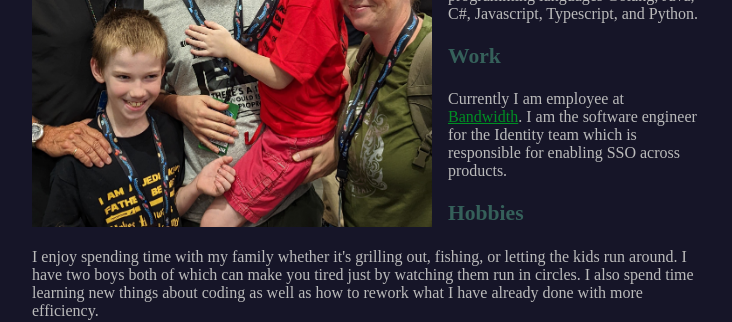
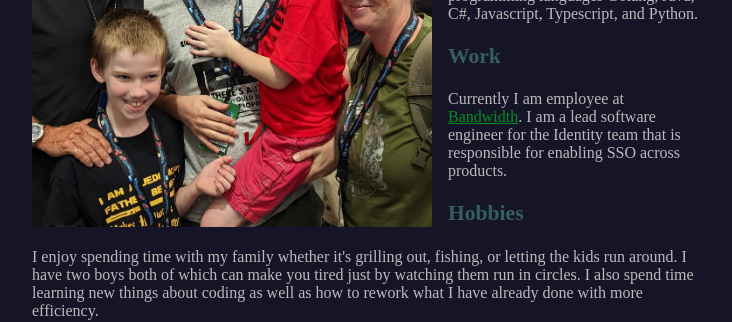
Before and after one commit to tmonck/tmonck.github.io, a Jekyll site: the page built from index.html, in a window 1280 px wide. Shown: the part 258-580 px from the top of the page, without its empty margins (273-1005 px from the left). Built offline with Jekyll 4.4.1, drawn with Linux system fonts in a browser that asks for light colours; nearby versions of some CDN libraries.

Commit message:
Fix grammar

```diff
--- a/index.html
+++ b/index.html
@@ -6,7 +6,7 @@ title: about
 <h3>Personal Info</h3>
 <p>I am <span id="myAge"></span> and enjoy learning new things. I firmly believe that someone should attempt to learn one new thing a day. I apply this in my personal life as well as my work life. Due to this thinking I have managed to learn <span id="numOfPrgLang"></span> different programming languages <span id="prgLang"></span>.</p>
 <h3>Work</h3>
-<p>Currently I am employee at <a href="https://www.bandwidth.com/">Bandwidth</a>. I am the software engineer for the Identity team which is responsible for enabling SSO across products.</p>
+<p>Currently I am employee at <a href="https://www.bandwidth.com/">Bandwidth</a>. I am a lead software engineer for the Identity team that is responsible for enabling SSO across products.</p>
 <h3>Hobbies</h3>
 <p>I enjoy spending time with my family whether it's grilling out, fishing, or letting the kids run around. I have two boys both of which can make you tired just by watching them run in circles. I also spend time learning new things about coding as well as how to rework what I have already done with more efficiency.</p> <p>My most favorite pastime is playing billards. I have played in American Poolplayers Association (APA) since 2006. While part of this league, I have traveled to Vegas once where my team and I placed 33 out of over 850 teams. I have also played in a local cash league. I am looking forwared to the day when we acquire a pool table for our home. My wife may go crazy as I would play as often as possible, but one can dream.</p>
 
```
